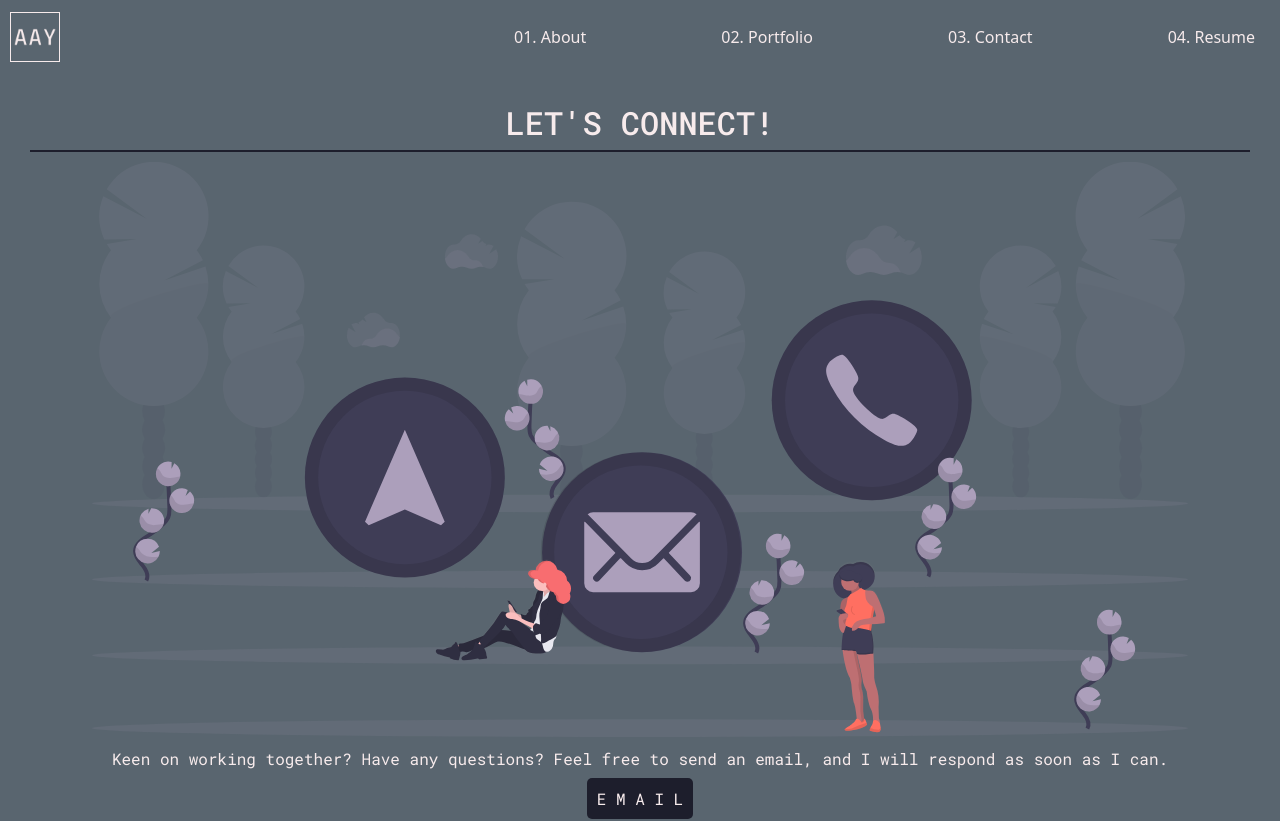
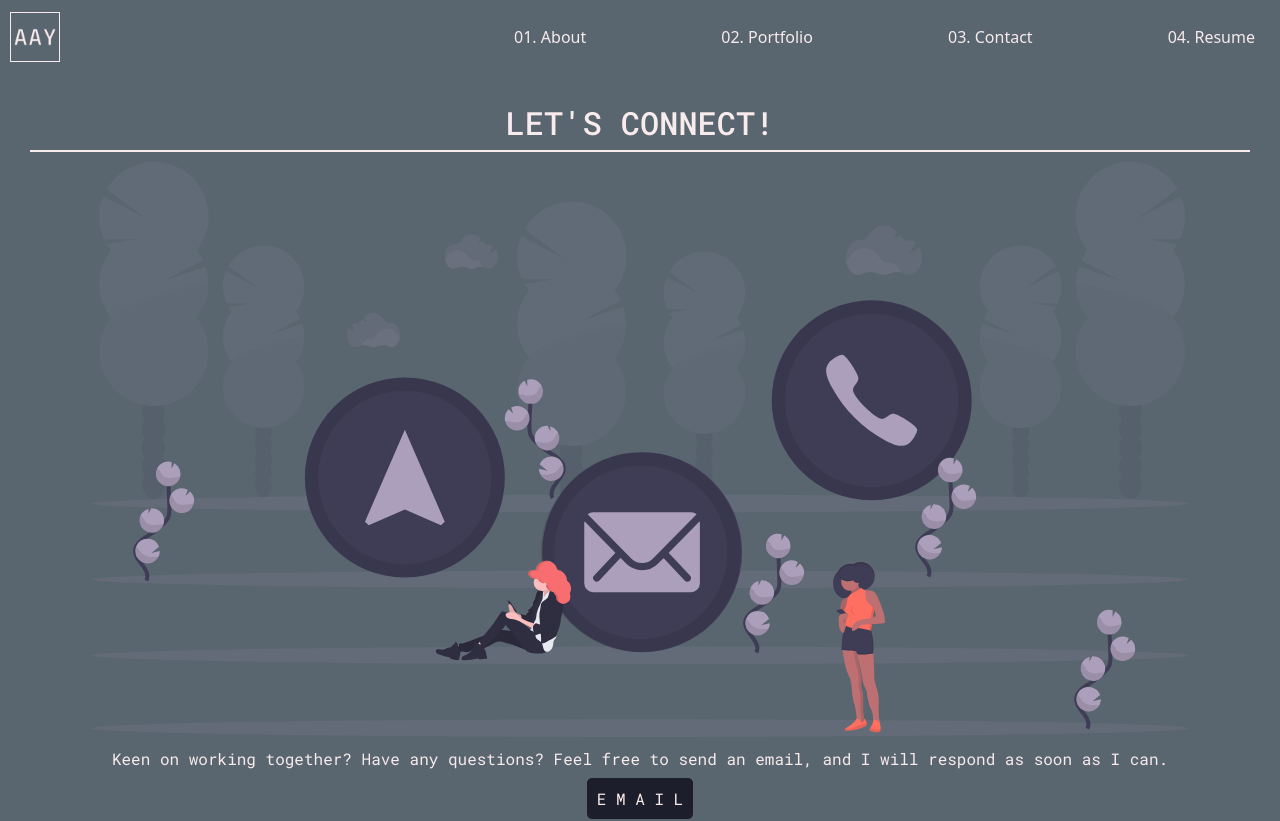
Before and after one commit to aaronauyoong/my-react-portfolio, a React (Create React App) app: page /contact in a window 1280 px wide. Shown: the top 821 px of the page. Built offline with nearby package versions, Linux system fonts and the light colour scheme.

Commit message:
adjusted contact styling to match with colour scheme

```diff
--- a/src/assets/styles/contact.css
+++ b/src/assets/styles/contact.css
@@ -18,7 +18,7 @@
 .contact-header {
     display: flex;
     justify-content: center;
-    border-bottom: solid var(--raisin-black) 2px;
+    border-bottom: solid var(--lavender-blush) 2px;
     margin: 10px;
 }
 
```
